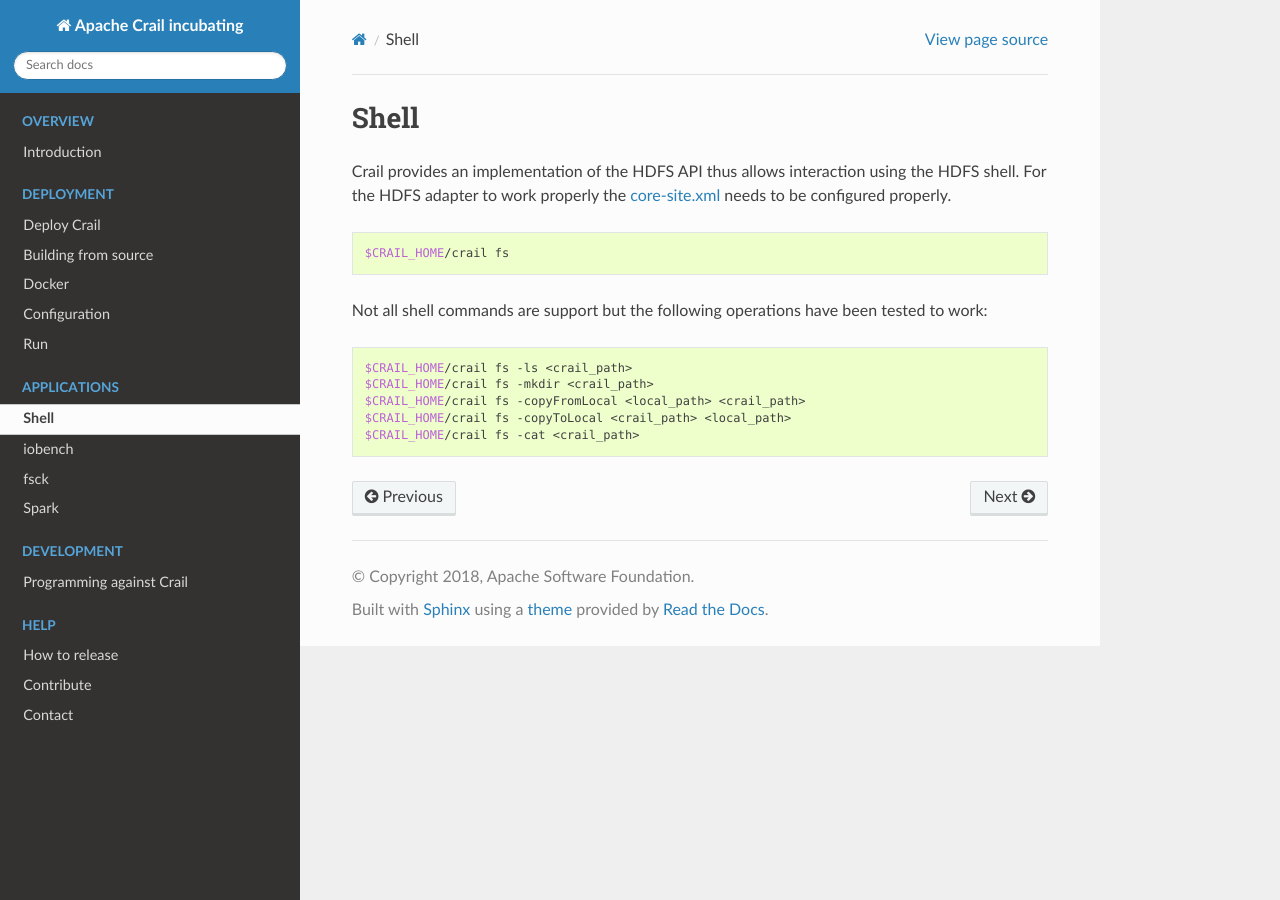
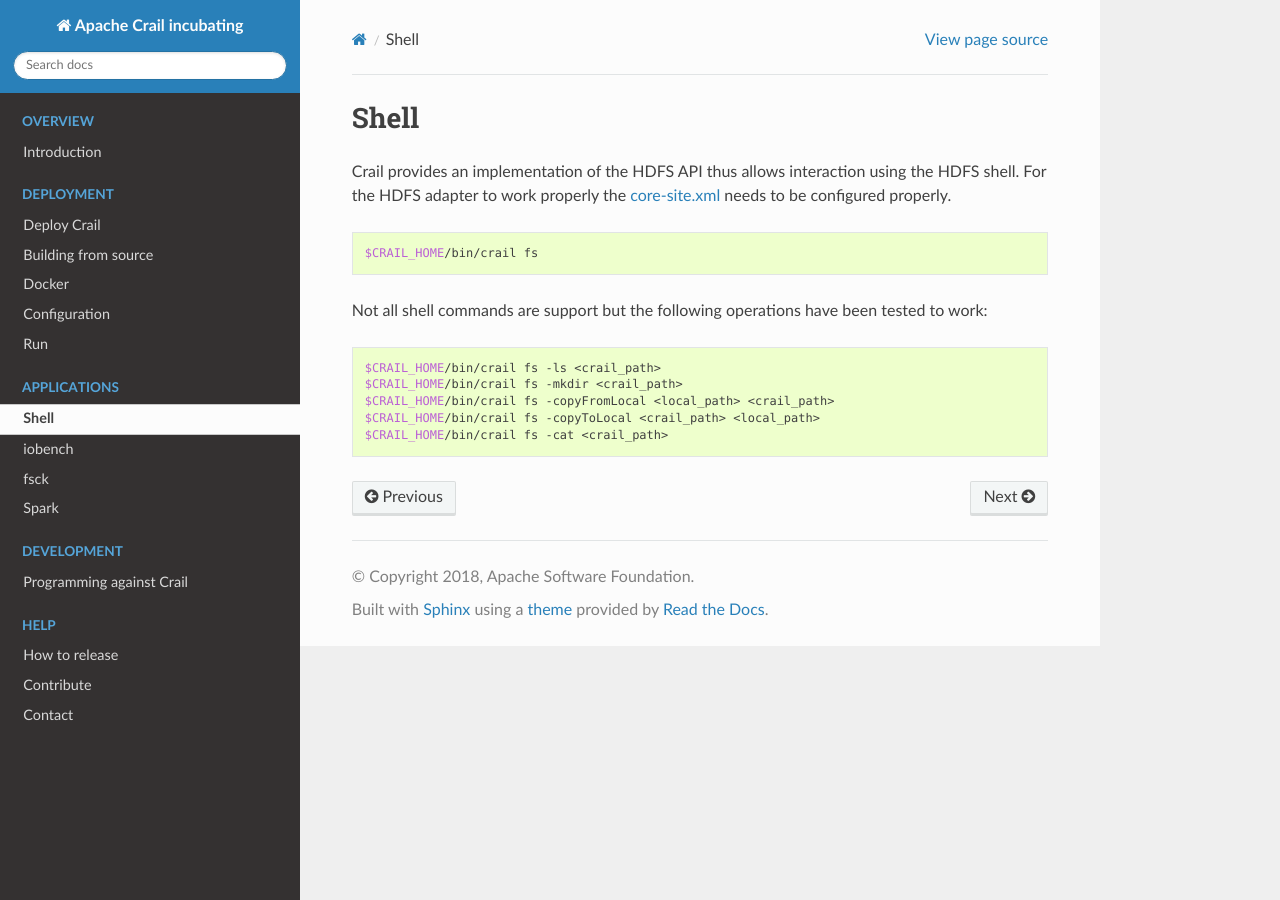
Before and after one commit to apache/incubator-crail, a Sphinx documentation site: the page built from doc/source/shell.rst, in a window 1280 px wide. Built offline with Sphinx 7.4.7 and the Read the Docs theme 2.0.0, drawn with Linux system fonts in a browser that asks for light colours.

Commit message:
[Documentation] fix path to crail script
Fix path to crail script. The correct path is $CRAIL_HOME/bin/crail

https://jira.apache.org/jira/browse/CRAIL-66

Signed-off-by: Jonas Pfefferle <pepperjo@apache.org>

```diff
--- a/doc/source/iobench.rst
+++ b/doc/source/iobench.rst
@@ -10,14 +10,14 @@
 
 .. code-block:: bash
 
-   $CRAIL_HOME/crail iobench -t write -f /filename -s $((1024*1024)) -k 1024
+   $CRAIL_HOME/bin/crail iobench -t write -f /filename -s $((1024*1024)) -k 1024
 
 Read 1024 1MB buffers asynchronously with a batch size of 4:
 
 
 .. code-block:: bash
 
-   $CRAIL_HOME/crail iobench -t readSequentialAsync -f /filename -s $((1024*1024)) -k 1024 -b 4
+   $CRAIL_HOME/bin/crail iobench -t readSequentialAsync -f /filename -s $((1024*1024)) -k 1024 -b 4
 
 Command Reference
 -----------------
--- a/doc/source/shell.rst
+++ b/doc/source/shell.rst
@@ -7,14 +7,14 @@
 
 .. code-block:: bash
 
-   $CRAIL_HOME/crail fs
+   $CRAIL_HOME/bin/crail fs
 
 Not all shell commands are support but the following operations have been tested to work:
 
 .. code-block:: bash
 
-   $CRAIL_HOME/crail fs -ls <crail_path>
-   $CRAIL_HOME/crail fs -mkdir <crail_path>
-   $CRAIL_HOME/crail fs -copyFromLocal <local_path> <crail_path>
-   $CRAIL_HOME/crail fs -copyToLocal <crail_path> <local_path>
-   $CRAIL_HOME/crail fs -cat <crail_path>
+   $CRAIL_HOME/bin/crail fs -ls <crail_path>
+   $CRAIL_HOME/bin/crail fs -mkdir <crail_path>
+   $CRAIL_HOME/bin/crail fs -copyFromLocal <local_path> <crail_path>
+   $CRAIL_HOME/bin/crail fs -copyToLocal <crail_path> <local_path>
+   $CRAIL_HOME/bin/crail fs -cat <crail_path>
```
Also changed, not shown: doc/source/run.rst (+5 -5 lines).
